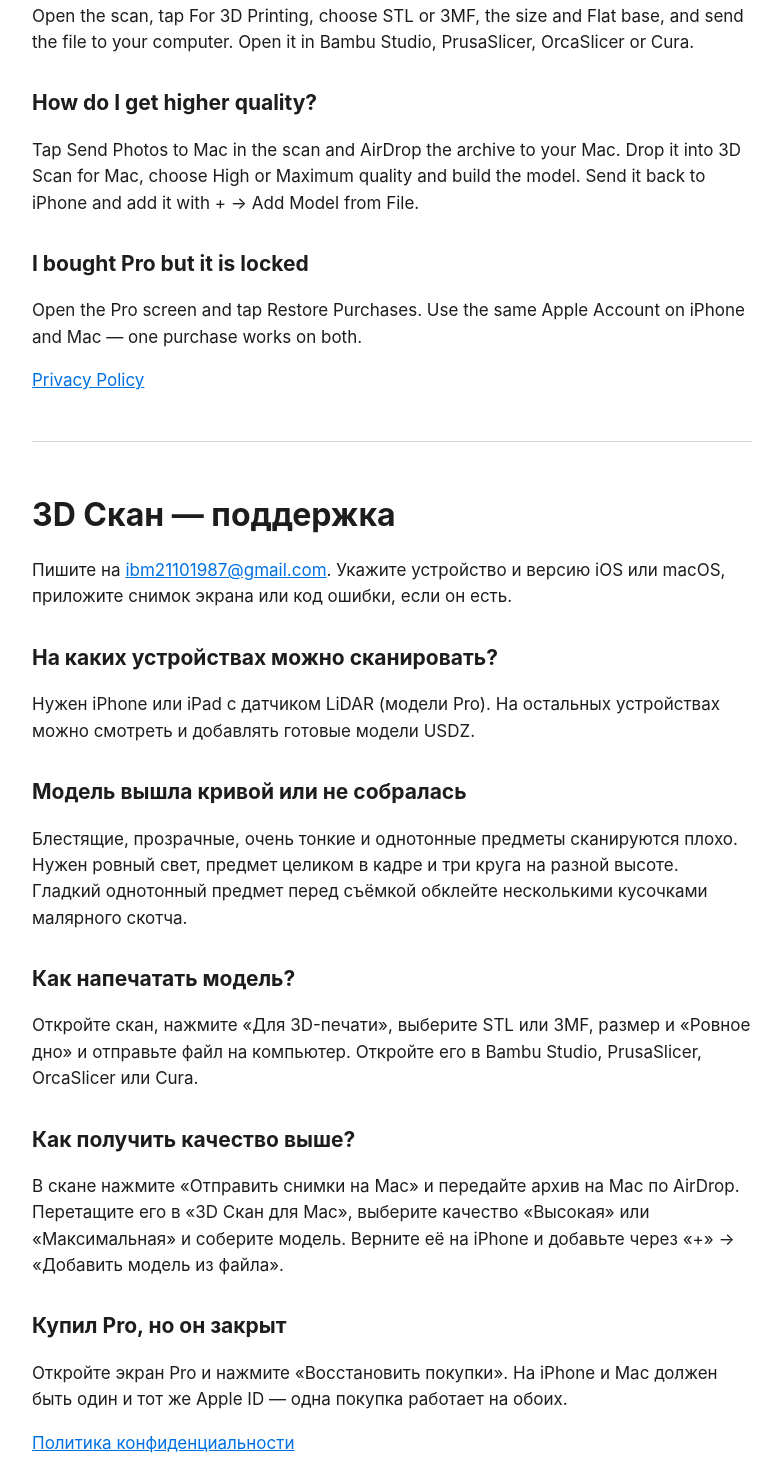
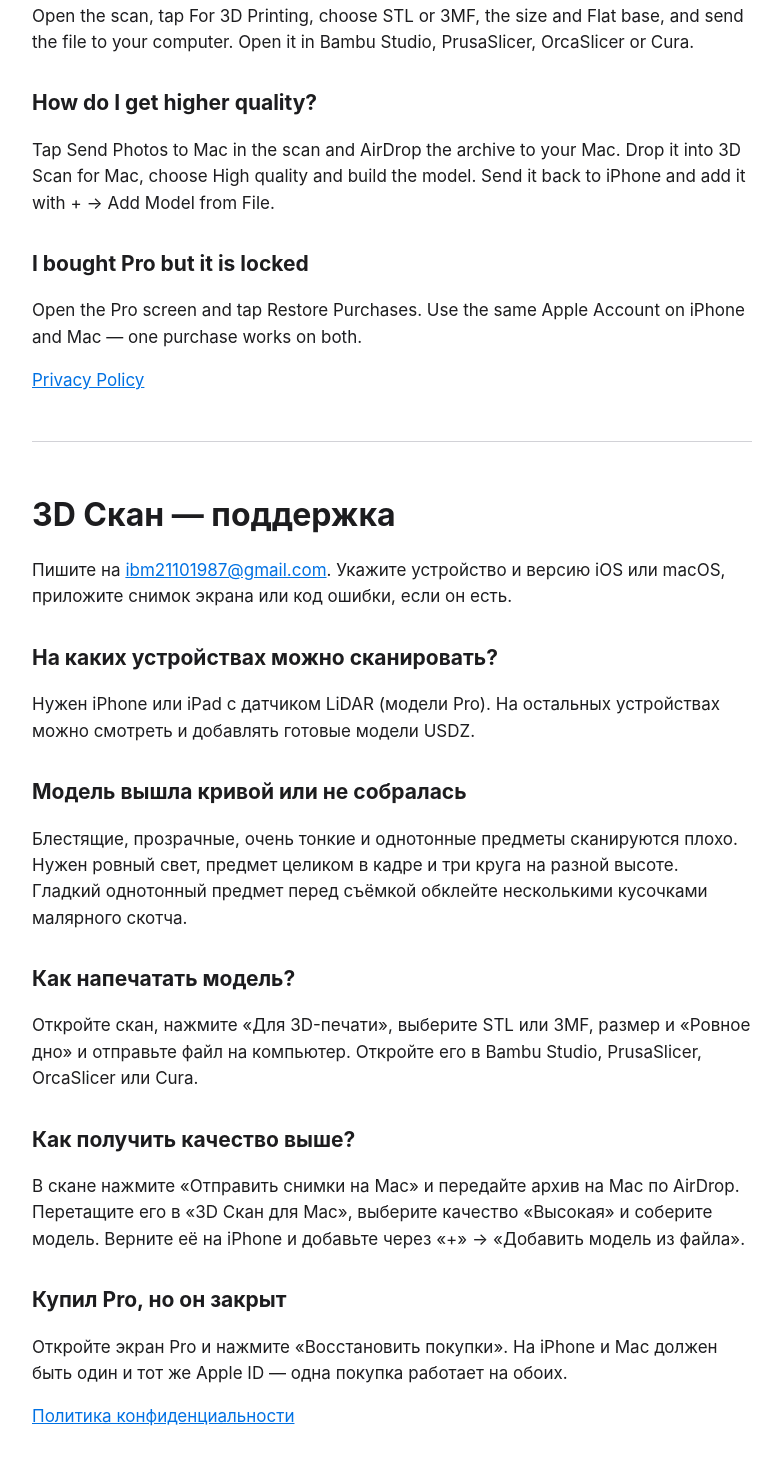
Before and after one commit to batyrigd/3dscan-site, a plain HTML site: page index.html in a window 1280 px wide. Shown: the part 533-1992 px from the top of the page, without its empty margins (248-1031 px from the left). Drawn offline with Linux system fonts and the light colour scheme.

Commit message:
Support: remove Maximum quality (3D Scan 1.0.1)
Co-Authored-By: Claude Opus 5.5 <noreply@anthropic.com>

```diff
--- a/index.html
+++ b/index.html
@@ -31,7 +31,7 @@
   <p>Open the scan, tap For 3D Printing, choose STL or 3MF, the size and Flat base, and send the file to your computer. Open it in Bambu Studio, PrusaSlicer, OrcaSlicer or Cura.</p>
 
   <h2>How do I get higher quality?</h2>
-  <p>Tap Send Photos to Mac in the scan and AirDrop the archive to your Mac. Drop it into 3D Scan for Mac, choose High or Maximum quality and build the model. Send it back to iPhone and add it with + → Add Model from File.</p>
+  <p>Tap Send Photos to Mac in the scan and AirDrop the archive to your Mac. Drop it into 3D Scan for Mac, choose High quality and build the model. Send it back to iPhone and add it with + → Add Model from File.</p>
 
   <h2>I bought Pro but it is locked</h2>
   <p>Open the Pro screen and tap Restore Purchases. Use the same Apple Account on iPhone and Mac — one purchase works on both.</p>
@@ -54,7 +54,7 @@
   <p>Откройте скан, нажмите «Для 3D-печати», выберите STL или 3MF, размер и «Ровное дно» и отправьте файл на компьютер. Откройте его в Bambu Studio, PrusaSlicer, OrcaSlicer или Cura.</p>
 
   <h2>Как получить качество выше?</h2>
-  <p>В скане нажмите «Отправить снимки на Mac» и передайте архив на Mac по AirDrop. Перетащите его в «3D Скан для Mac», выберите качество «Высокая» или «Максимальная» и соберите модель. Верните её на iPhone и добавьте через «+» → «Добавить модель из файла».</p>
+  <p>В скане нажмите «Отправить снимки на Mac» и передайте архив на Mac по AirDrop. Перетащите его в «3D Скан для Mac», выберите качество «Высокая» и соберите модель. Верните её на iPhone и добавьте через «+» → «Добавить модель из файла».</p>
 
   <h2>Купил Pro, но он закрыт</h2>
   <p>Откройте экран Pro и нажмите «Восстановить покупки». На iPhone и Mac должен быть один и тот же Apple ID — одна покупка работает на обоих.</p>
```
Also changed, not shown: support.html (+2 -2 lines).
